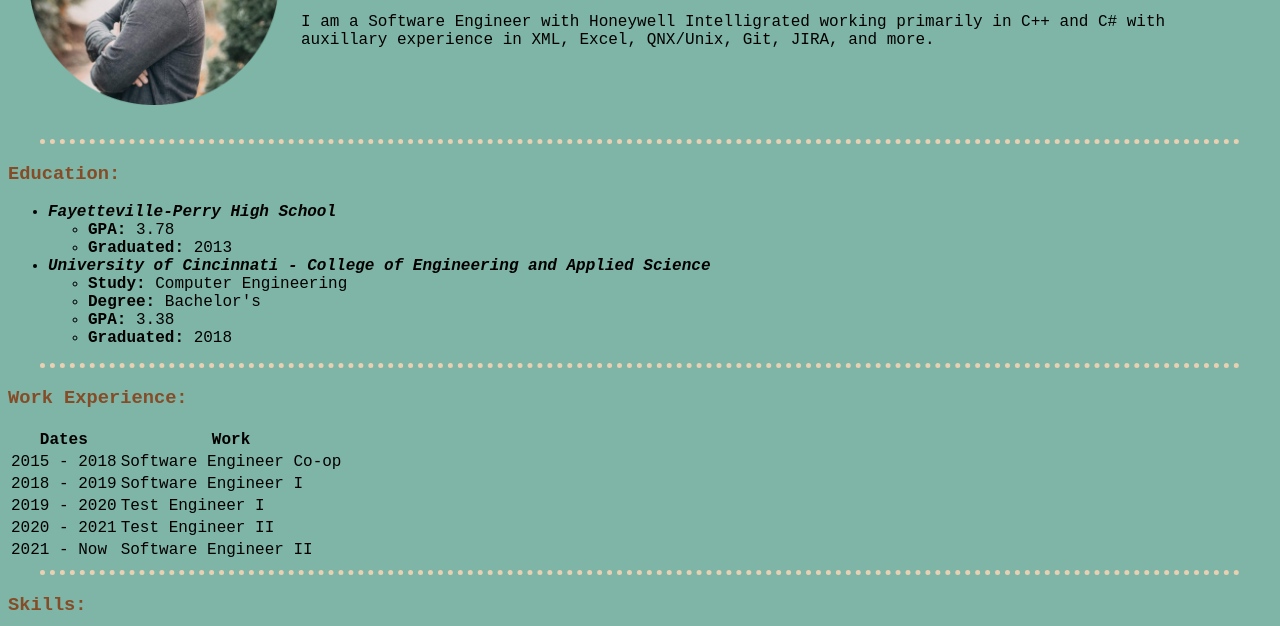
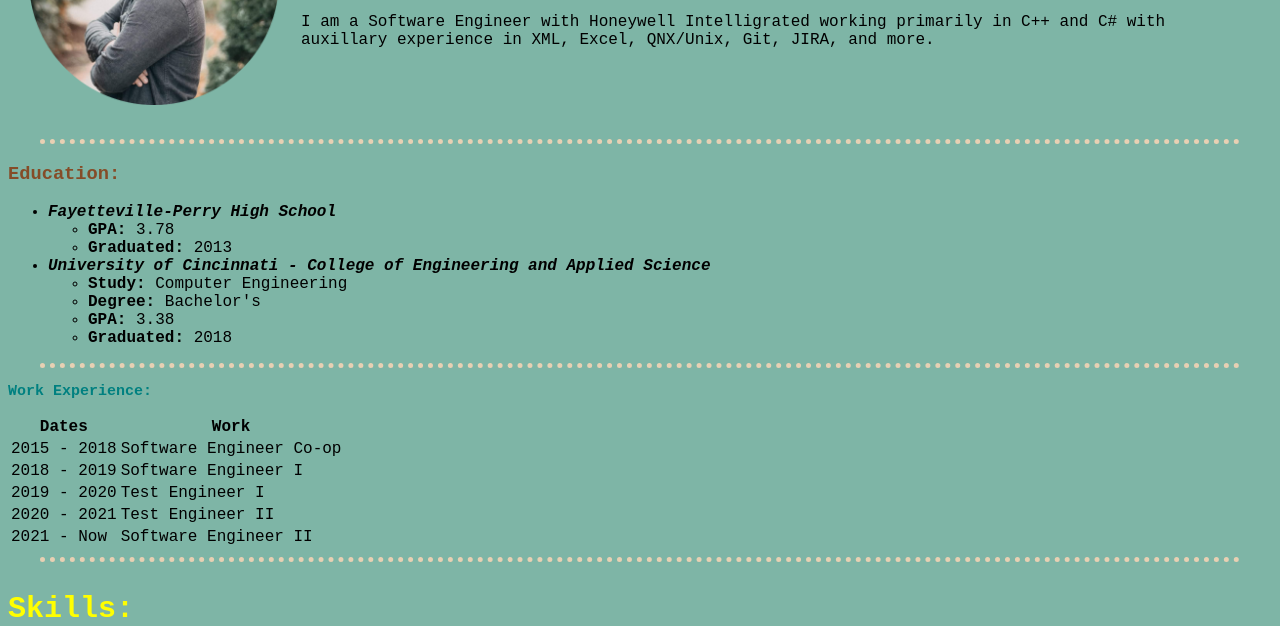
Before and after one commit to MitchBelcher/HTML_Personal_Site, a plain HTML site: page index.html in a window 1280 px wide. Shown: the part 174-800 px from the top of the page. Drawn offline with Linux system fonts and the light colour scheme.

Commit message:
Added comments. Added psuedoclasses, classes, and ids for CSS.

```diff
--- a/CSS/styles.css
+++ b/CSS/styles.css
@@ -27,6 +27,23 @@ h3 {
   color: #86340ACF;
   /* font-size: 3em; */
 }
+/* Here is an example of how to override a "global" selector (in this case for h3) by using a class-specific selector, targeting a specific class attribute in the HTML */
+.skillsHeading {
+  color: yellow;
+  font-size: 30px;
+}
+/* Here is an example showing that one element can be a part of multiple classes, separated by a space */
+.multiCLassExample {
+  border-radius: 20px;
+}
+/* Here is an example of how to perform the same kind of override using an id instead of a class */
+#workExperienceHeading {
+  color: teal;
+  font-size: 15px;
+}
 p {
   /* font-size: 2em; */
 }
+td:hover {
+  color: pink;
+}
--- a/index.html
+++ b/index.html
@@ -44,7 +44,10 @@
 
   <hr />
 
-  <h3>Work Experience:</h3>
+  <!-- The id attribute here, similar to the class attribute below, allows the CSS stylesheet to access this particular h3 independent of the others -->
+  <!-- The main difference between id and class, is there can only be one instance of an id, and there can be multiple of a class -->
+  <!-- Standard practice is to only use id when there will only be one of that item on the webpage like a main heading or navigation bar -->
+  <h3 id="workExperienceHeading">Work Experience:</h3>
   <table>
     <thead>
       <tr>
@@ -80,7 +83,10 @@
 
 <hr />
 
-<h3>Skills:</h3>
+<!-- The class attribute used here will allow the CSS stylesheet to access this particular h3 independent of all other h3's -->
+<!-- In contrast to the id attribute, as said above, this is very useful for groups of elements that you want to be styled similarly or independently of any global stylings -->
+<!-- Also demonstrated here is that an element can be a member of multiple classes, separated by a space, that can be targeted separately -->
+<h3 class="skillsHeading multiCLassExample">Skills:</h3>
 <table cellspacing="10">
   <thead>
     <tr>
```
